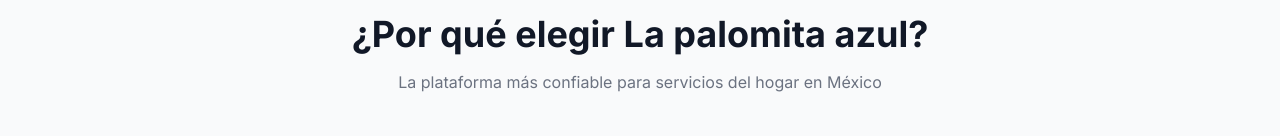
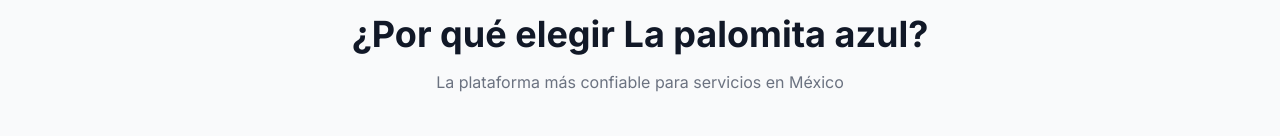
Before and after one commit to a16vhoss/TOOLS, a Next.js app: page / in a window 1280 px wide. Shown: the part 816-952 px from the top of the page. Built offline with nearby package versions, Linux system fonts and the light colour scheme; no server answers.

Commit message:
chore: update value props text remove 'del hogar'

```diff
--- a/src/components/landing/ValuePropsSection.tsx
+++ b/src/components/landing/ValuePropsSection.tsx
@@ -14,7 +14,7 @@
     <section className="py-16 md:py-24">
       <div className="max-w-7xl mx-auto px-4 sm:px-6 lg:px-8">
         <h2 className="text-3xl md:text-4xl font-bold text-center text-text mb-4">¿Por qué elegir La palomita azul?</h2>
-        <p className="text-center text-text-secondary mb-12 max-w-2xl mx-auto">La plataforma más confiable para servicios del hogar en México</p>
+        <p className="text-center text-text-secondary mb-12 max-w-2xl mx-auto">La plataforma más confiable para servicios en México</p>
         <div className="grid grid-cols-1 md:grid-cols-2 lg:grid-cols-4 gap-6">
           {props.map((prop) => (
             <Card key={prop.title} padding="lg" className="text-center">
```
